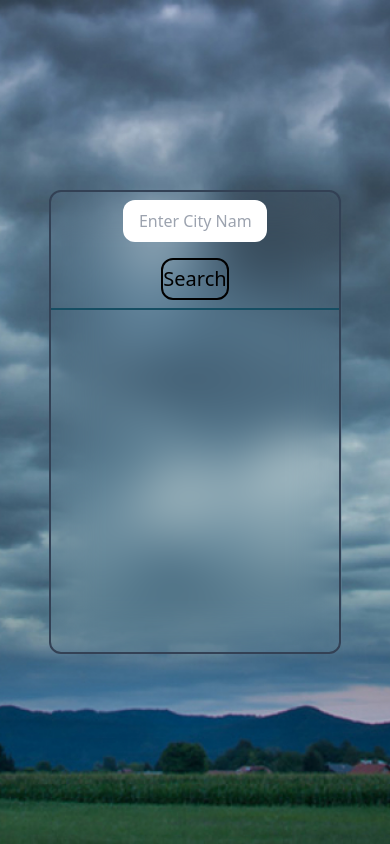
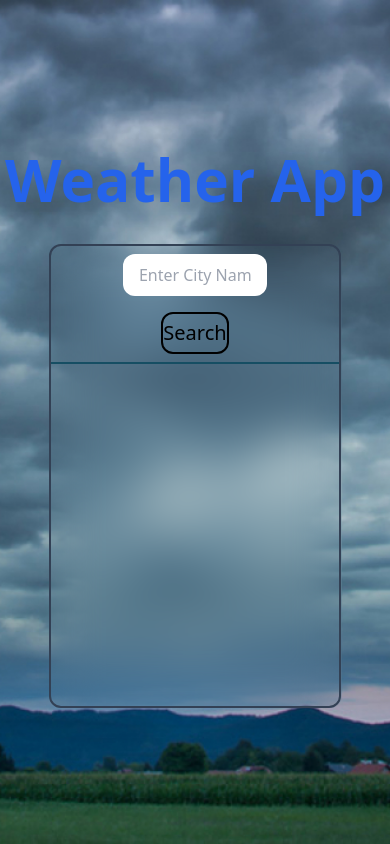
Before and after one commit to Harshbhimate256/WeatherApp, a website: page index.html in a window 390 px wide. Drawn offline with nearby package versions, Linux system fonts and the light colour scheme.

Commit message:
completed & responsive

```diff
--- a/index.html
+++ b/index.html
@@ -8,7 +8,8 @@
     <script src="https://cdn.tailwindcss.com"></script>
 </head>
 <body>
-    <div class="contain w-full flex h-screen justify-center items-center bg-[url('bg-img.jpg')] bg-no-repeat bg-center bg-cover">
+    <div class="contain w-full flex h-screen justify-center items-center bg-[url('bg-img.jpg')] bg-no-repeat bg-center bg-cover flex-col">
+        <h1 class="text-[6vw] mb-5 font-semibold text-blue-600 max-[600px]:text-[15vw] max-[600px]:font-bold">Weather App</h1>
         <div class="box w-[75%] h-[55vh] border-2 rounded-xl border-slate-700 backdrop-blur-xl lg:w-[30vw]">
             <div class="inputContainer w-full border-b-2 flex justify-center  border-cyan-900   max-[600px]:flex-col max-[600px]:items-center">
                 <input id="input" type="text" placeholder="Enter City Name" class="w-1/2 h-[5vh] rounded-xl p-4 mt-2 mb-2">
```
